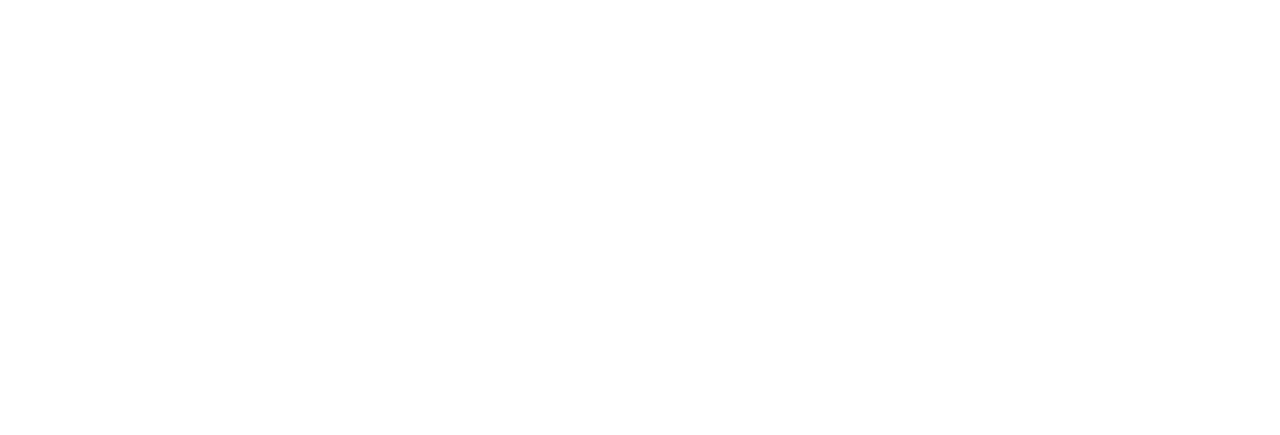
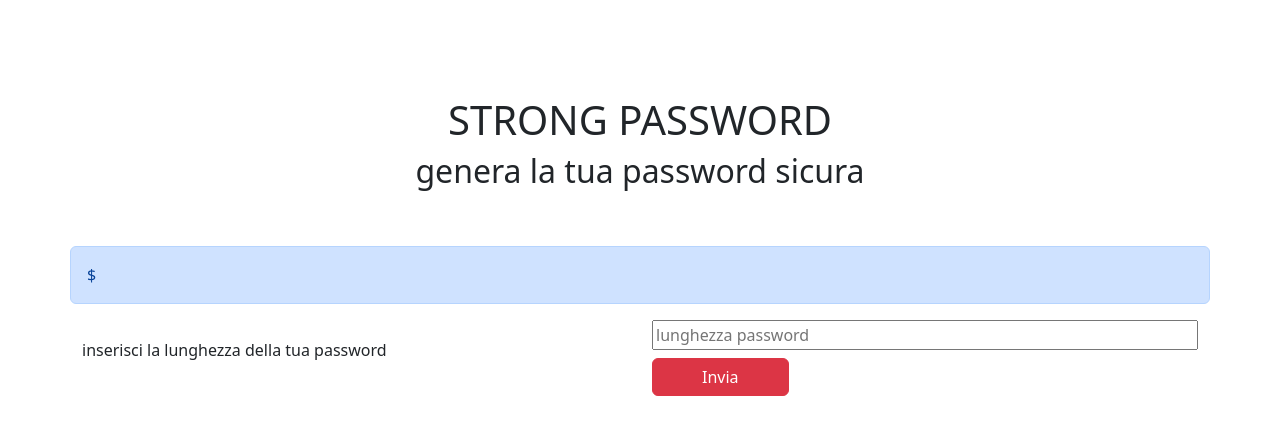
Before and after one commit to GianmariaFatta/php-strong-password-generator, a PHP site: page /?password_length=1 in a window 1280 px wide. Before the commit the part shown is empty. Shown: the top 435 px of the page. Run offline with PHP 8.4, Linux system fonts and the light colour scheme.

Commit message:
add function to create random password

```diff
--- a/index.php
+++ b/index.php
@@ -1,3 +1,27 @@
+
+<?php
+$length = $_GET["password_length"];
+$password="";
+
+function createPassword($length,$password){
+    $elements=[
+        "abcdefghilmnopqrstuvzjkwxy",
+        "ABCDEFGHILMNOPQRSTUVZJKWXY",
+        "0123456789",
+        "!£$%&/?#@*"
+    ];
+    for($i = 0; $i < $length; $i++){
+        $select = rand(0,3);
+        $last = strlen($elements[$select] ) -1;
+        $password .= $elements[$select][rand(0,$last)];
+
+    };
+    return $password ;
+}
+
+
+
+?>
 <!DOCTYPE html>
 <html lang="en">
 <head>
@@ -14,7 +38,31 @@
     <link rel="stylesheet" href="https://cdnjs.cloudflare.com/ajax/libs/font-awesome/6.2.1/css/all.min.css" integrity="sha512-MV7K8+y+gLIBoVD59lQIYicR65iaqukzvf/nwasF0nqhPay5w/9lJmVM2hMDcnK1OnMGCdVK+iQrJ7lzPJQd1w==" crossorigin="anonymous" referrerpolicy="no-referrer" />
 
 </head>
+
+
+
 <body>
+    <div class="container ">
+        <div class="row  d-flex  justify-content-center align-items-center">
+            <div class="col-12 text-center mt-5 p-5">
+                <h1>STRONG PASSWORD</h1>
+                <h2>genera la tua password sicura</h2>
+            </div>
+            <div class="alert alert-primary" role="alert"><?php echo createPassword($length,$password)?>
+            </div>
+            <div class="col-6">
+                <p>inserisci la lunghezza della tua password</p>
+            </div>
+            <div class="col-6"><form class="  w-100 d-flex flex-column align-items-left " action="#" method="get" >
+            <input class=" " type="number" name="password_length" placeholder="lunghezza password" min=7 max=15 trim >
+            <button type="submit" class="btn btn-danger mt-2 w-25" > Invia</button>
+   </form></div>
 
+        </div>
+    </div>
 </body>
 </html>
+
+<style>
+
+</style>
```
